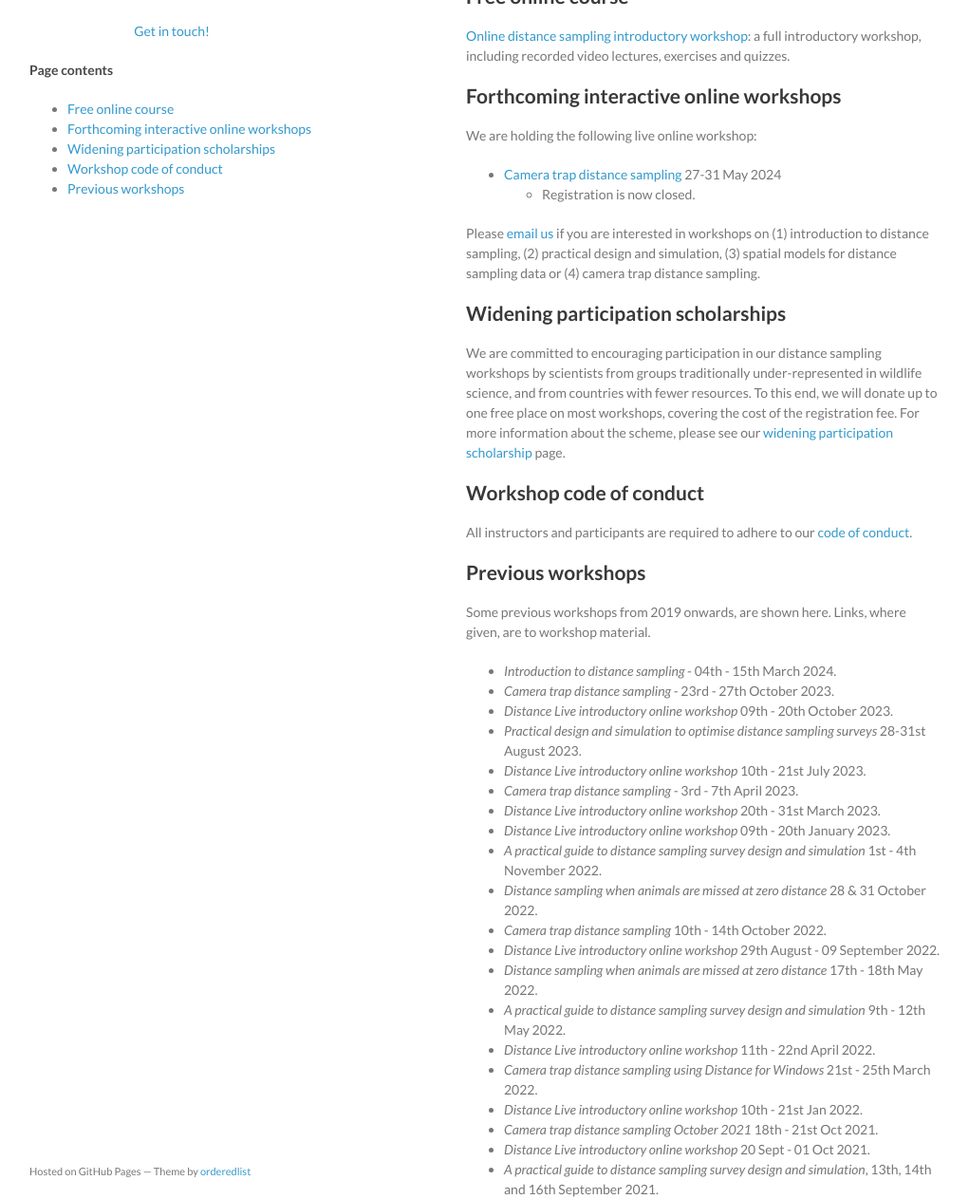
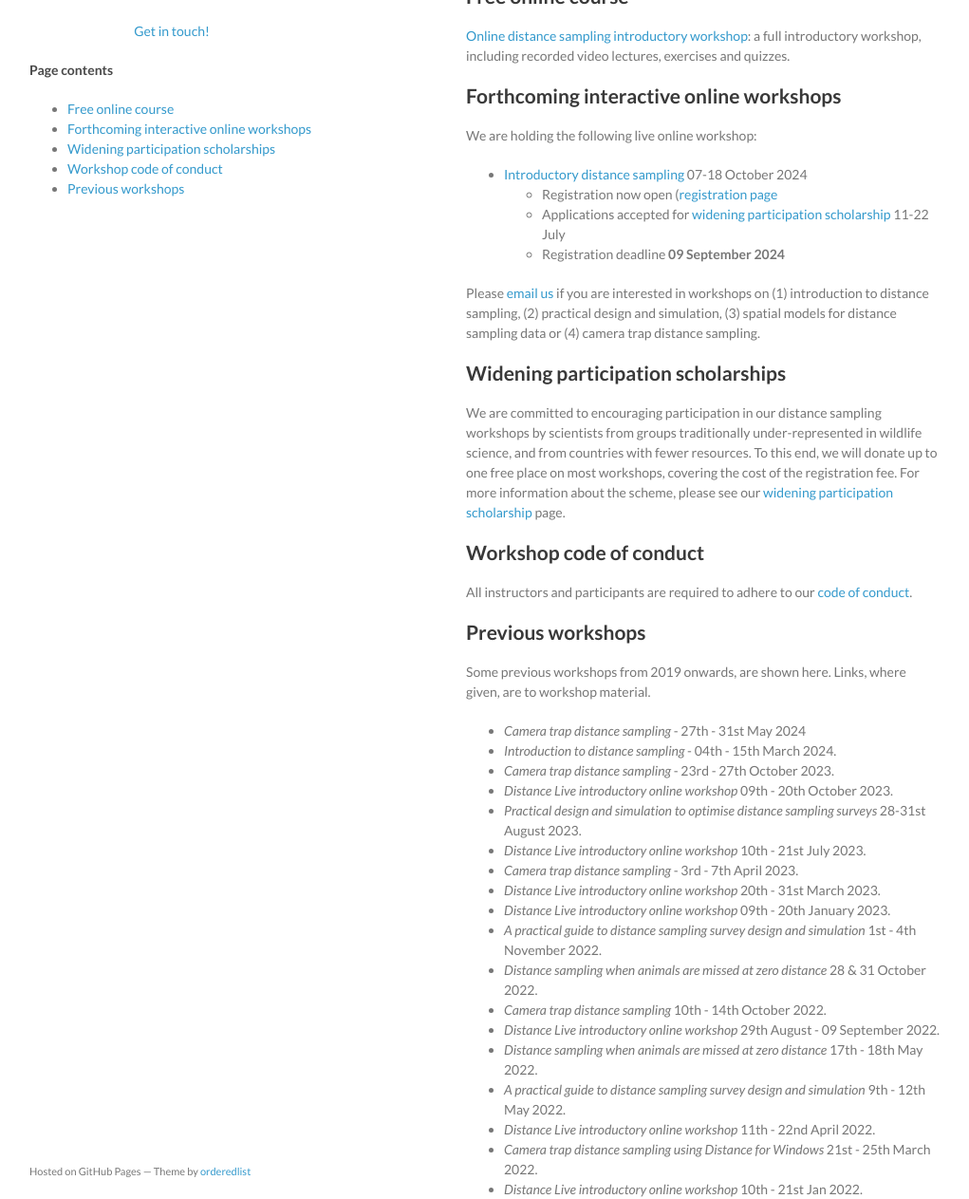
Before and after one commit to distanceworkshops/distanceworkshops.github.io, a Jekyll site: the page built from index.md, in a window 1280 px wide and 1400 px high, cut to the strip 137-1400 px from the top of the window. Shown: the whole strip at 95% size, without its empty margins (129-1150 px from the left). Built offline with Jekyll 4.4.1, drawn with Linux system fonts in a browser that asks for light colours.

Commit message:
Update index.md

```diff
--- a/index.md
+++ b/index.md
@@ -15,8 +15,10 @@ Here you can find content for distance sampling workshops including slides, exer
 
 We are holding the following live online workshop:
 
- - [Camera trap distance sampling](https://workshops.distancesampling.org/ctds-may-2024)  27-31 May 2024
-   - Registration is now closed.
+- [Introductory distance sampling](intro-oct-2024) 07-18 October 2024
+  - Registration now open ([registration page](https://onlineshop.st-andrews.ac.uk/conferences-and-events/events/creem/creem-online-live-workshop-introductory-distance-sampling-7th-october-18th-october-2024)
+  - Applications accepted for [widening participation scholarship](widening-participation) 11-22 July
+  - Registration deadline **09 September 2024**
 
 Please [email us](mailto:distance@st-andrews.ac.uk) if you are interested in workshops on (1) introduction to distance sampling, (2) practical design and simulation, (3) spatial models for distance sampling data or (4) camera trap distance sampling.
 
@@ -32,6 +34,7 @@ All instructors and participants are required to adhere to our [code of conduct]
 
 Some previous workshops from 2019 onwards, are shown here. Links, where given, are to workshop material.
 
+- *Camera trap distance sampling* - 27th - 31st May 2024
 - *Introduction to distance sampling* - 04th - 15th March 2024.
 - *Camera trap distance sampling* - 23rd - 27th October 2023.
 - *Distance Live introductory online workshop* 09th - 20th October 2023.
```
